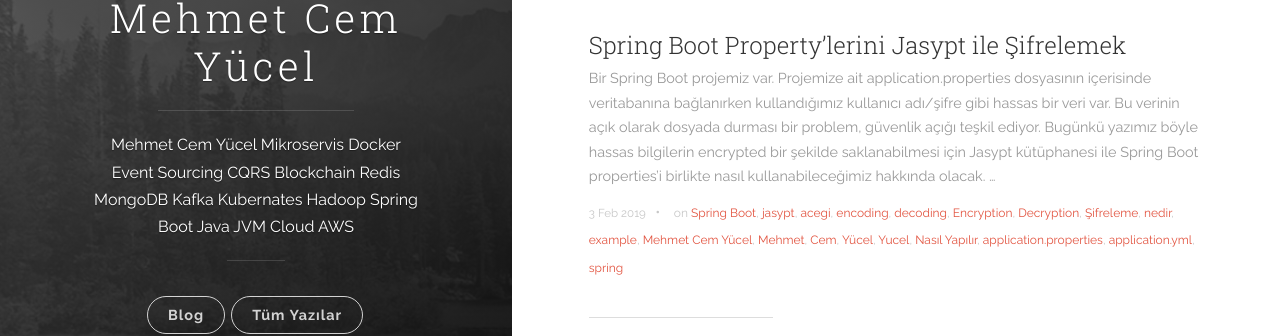
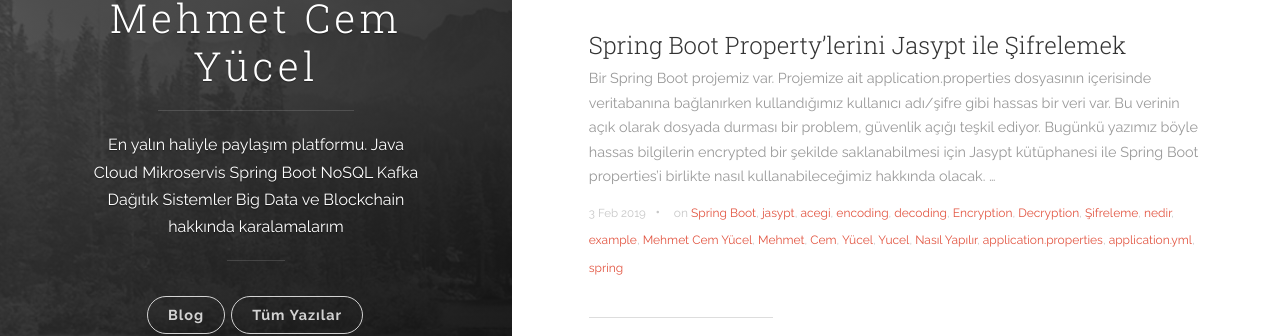
Before and after one commit to pozerank/pozerank.github.io, a Jekyll site: the page built from index.html, in a window 1280 px wide. Shown: the part 315-651 px from the top of the page. Built offline with Jekyll 4.4.1, drawn with Linux system fonts in a browser that asks for light colours; the list of posts is cut into pages by our own code.

```diff
--- a/_config.yml
+++ b/_config.yml
@@ -1,10 +1,13 @@
 # Site settings
 title: Mehmet Cem Yücel
-description: 'Mehmet Cem Yücel Mikroservis Docker Event Sourcing CQRS Blockchain Redis MongoDB Kafka Kubernates Hadoop Spring Boot Java JVM Cloud AWS'
+description: 'En yalın haliyle paylaşım platformu. Java Cloud Mikroservis Spring Boot NoSQL Kafka Dağıtık Sistemler Big Data ve Blockchain hakkında karalamalarım'
+keywords: 'Mehmet, Cem, Yücel, Mikroservis, Docker, Event Sourcing, CQRS, Blockchain, Redis, MongoDB, Kafka, Kubernates, Hadoop, Spring Boot, Spring, Java, JVM, Cloud, AWS'
 url: 'http://www.mehmetcemyucel.com'
 baseurl: ''
 google_analytics: 'UA-134372019-2'
 disqus_shortname: 'mehmetcemyucel'
+language: Turkish
+revisit-after: 14 days
 
 author:
   name: 'Mehmet Cem Yücel'
--- a/_includes/head.html
+++ b/_includes/head.html
@@ -8,7 +8,10 @@
 
   <title>{% if page.title %}{{ page.title }}{% else %}{{ site.title }}{% endif %}</title>
   <meta name="description" content="{% if page.excerpt %}{{ page.excerpt | strip_html }}{% else %}{{ site.description }}{% endif %}">
+  <meta name="revisit-after" content="{{ site.revisit-after }}">
   <meta name="author" content="{{ site.author.name }}">
+  <meta name="language" content="{{ site.language }}">
+  <meta name="keywords" content="{{ site.keywords }}">
   <meta name="HandheldFriendly" content="True">
   <meta name="MobileOptimized" content="320">
   <meta name="apple-mobile-web-app-capable" content="yes">
```
